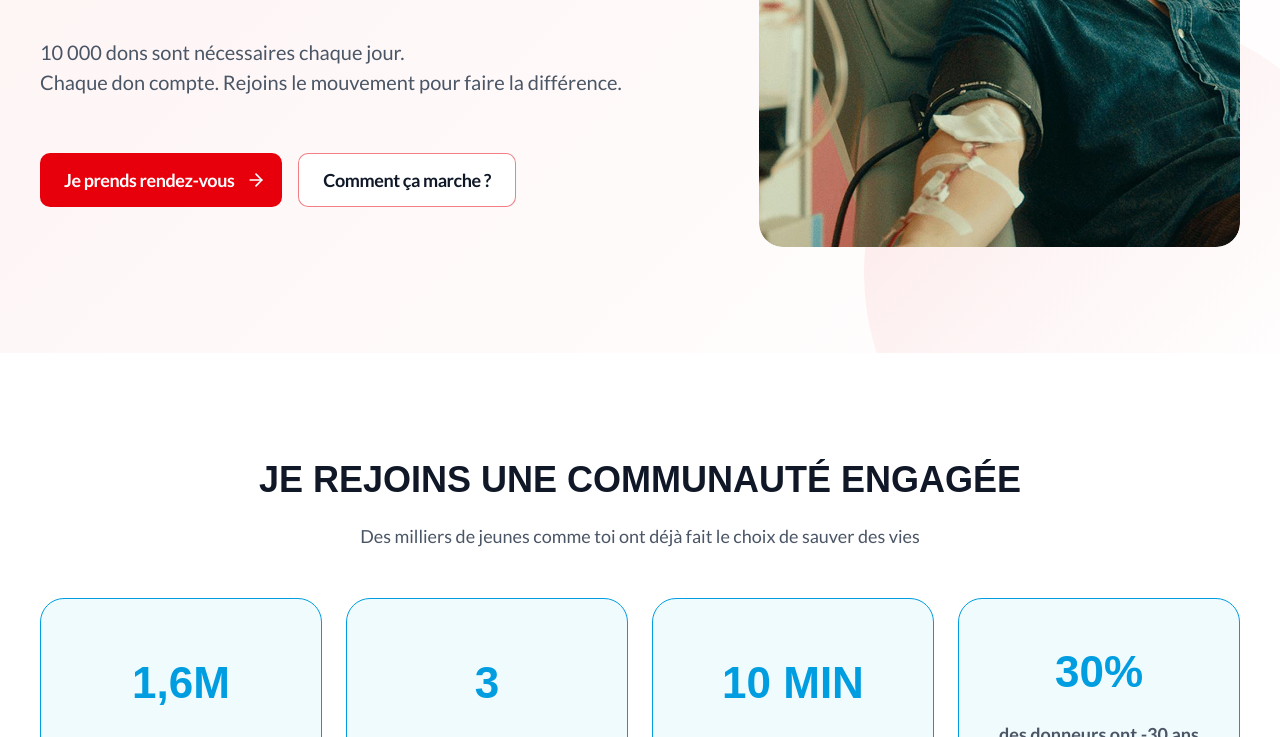
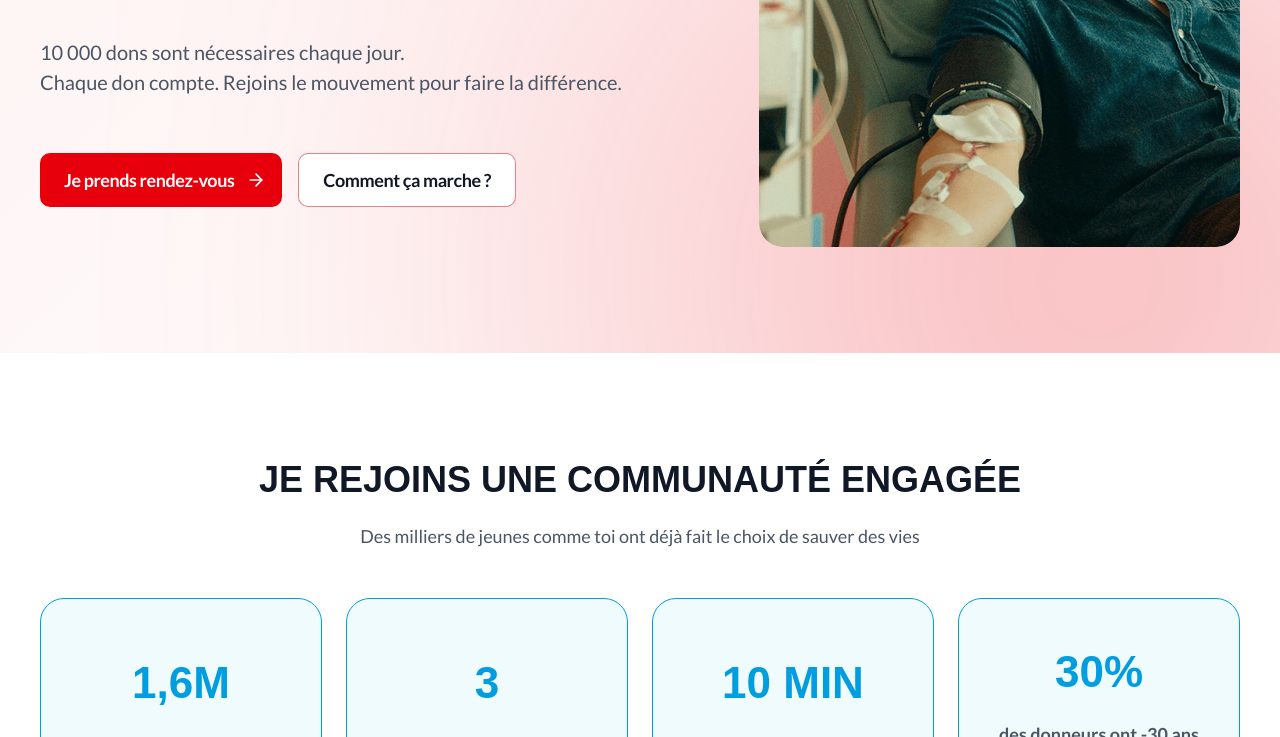
Before and after one commit to Kibishi47/efs-lp, a website built with Vite: page index.html in a window 1280 px wide. Shown: the part 453-1190 px from the top of the page. Built offline with nearby package versions, Linux system fonts and the light colour scheme.

Commit message:
refactor: replace SVG hero background with a CSS-generated blurred circle.

```diff
--- a/index.html
+++ b/index.html
@@ -65,17 +65,7 @@
           <img src="/images/hero-image.png" alt="Blood Donation Hero">
         </div>
       </div>
-      <div class="hero-svg-bg">
-        <svg width="516" height="516" viewBox="0 0 516 516" fill="none" xmlns="http://www.w3.org/2000/svg">
-          <circle opacity="0.1" cx="258" cy="258" r="258" fill="url(#paint0_linear)" />
-          <defs>
-            <linearGradient id="paint0_linear" x1="0" y1="0" x2="516" y2="516" gradientUnits="userSpaceOnUse">
-              <stop stop-color="#E7000B" />
-              <stop offset="1" stop-color="white" stop-opacity="0" />
-            </linearGradient>
-          </defs>
-        </svg>
-      </div>
+      <div class="hero-svg-bg"></div>
     </section>
 
     <!-- Stats Section -->
--- a/src/style.css
+++ b/src/style.css
@@ -259,9 +259,14 @@ h3 {
 }
 
 .hero-svg-bg {
+  width: 515.526px;
+  height: 515.526px;
   position: absolute;
-  top: 468px;
-  right: -100px;
+  right: -78.018px;
+  bottom: -183.526px;
+  background: var(--primary-red);
+  filter: blur(300px);
+  border-radius: 50%;
   z-index: 1;
 }
 
```
